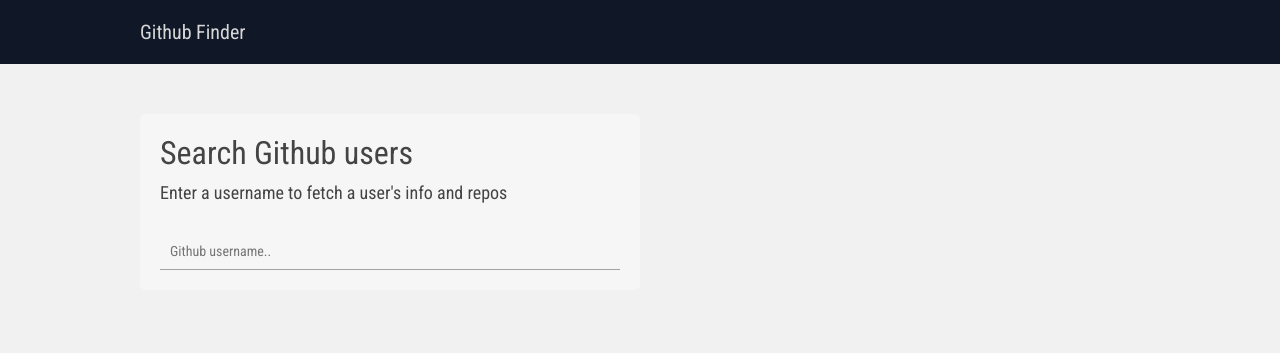
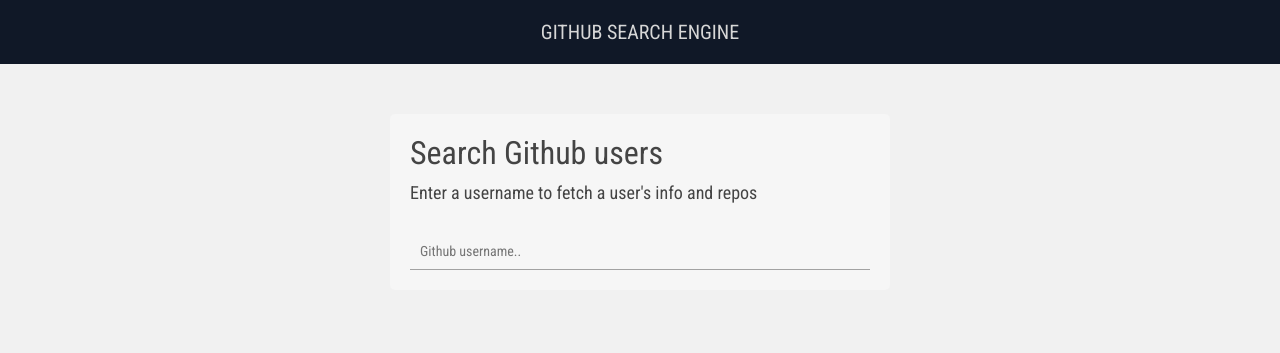
Before and after one commit to lifeoncode/github-search-engine, a plain HTML site: page index.html in a window 1280 px wide. Drawn offline with Linux system fonts and the light colour scheme.

Commit message:
better looks

```diff
--- a/css/style.css
+++ b/css/style.css
@@ -22,6 +22,8 @@
     font-size: 20px;
     color: #d7d7d7;
     background-color: rgb(16, 24, 39);
+    text-transform: uppercase;
+    text-align: center;
 }
 
 main {
@@ -33,6 +35,7 @@
     border-radius: 5px;
     background-color: #f6f6f6;
     padding: 20px;
+    margin: 0 auto;
 }
 
 .form h1 {
--- a/index.html
+++ b/index.html
@@ -5,12 +5,12 @@
     <meta http-equiv="X-UA-Compatible" content="IE=edge">
     <meta name="viewport" content="width=device-width, initial-scale=1.0">
     <link rel="stylesheet" href="./css/style.css">
-    <title>IOT</title>
+    <title>Github Search Engine</title>
 </head>
 <body>
     <header>
         <div class="container">
-            <span class="logo">Github Finder</span>
+            <span class="logo">Github Search Engine</span>
         </div>
     </header>
 
```
